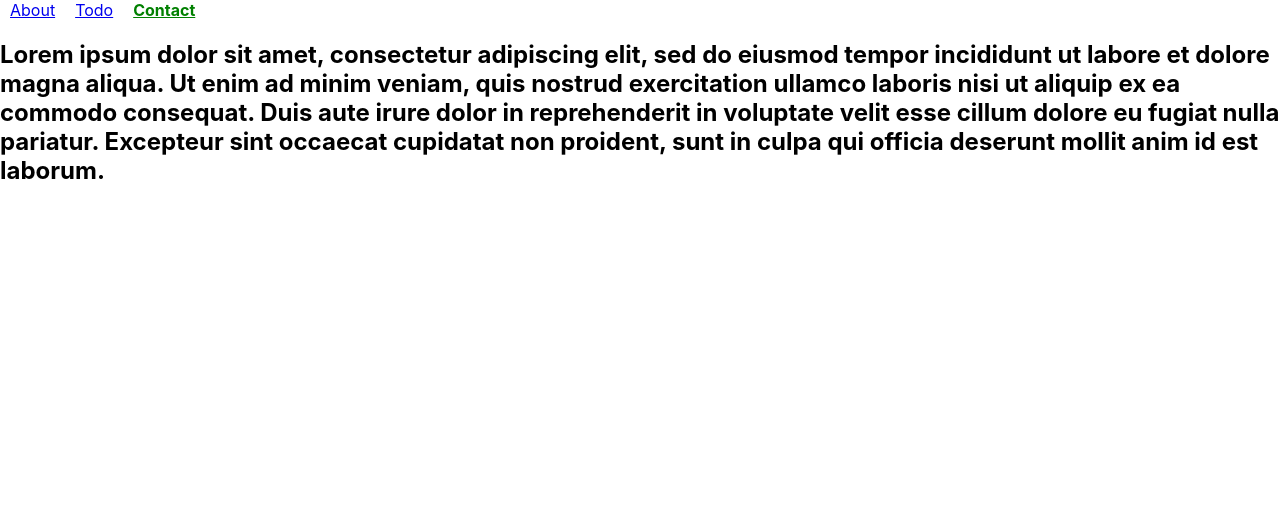
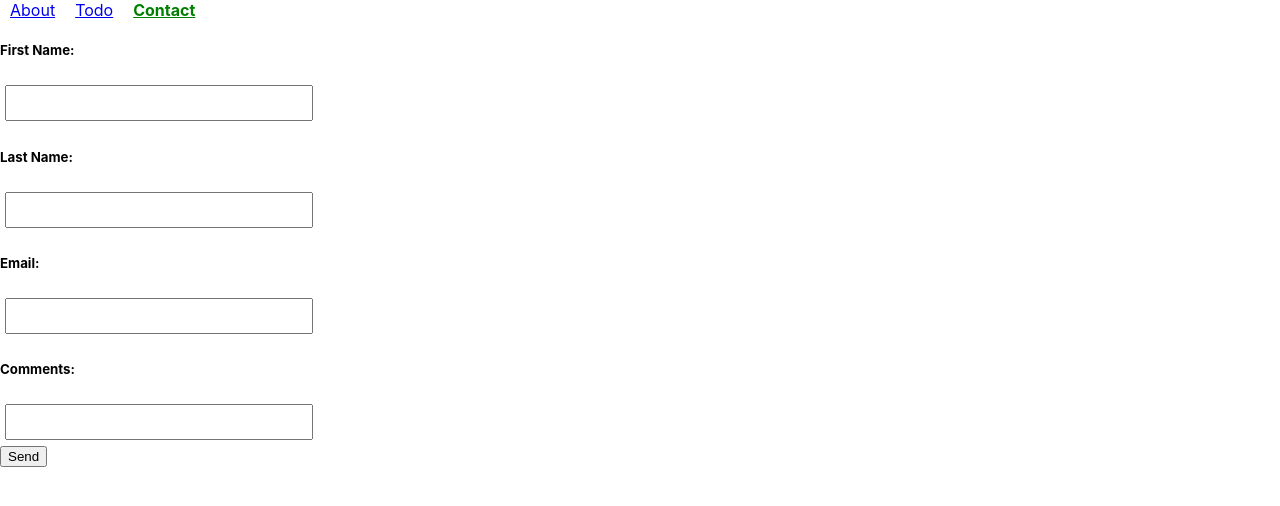
Before and after one commit to DavyBeer/Task-Management, a React (Create React App) app: page /contact in a window 1280 px wide. Shown: the top 506 px of the page. Built offline with nearby package versions, Linux system fonts and the light colour scheme.

Commit message:
Mulitplied input

```diff
--- a/src/components/Contact.jsx
+++ b/src/components/Contact.jsx
@@ -1,7 +1,59 @@
 import React from "react";
+import { Prompt } from "react-router-dom";
 
-const Contact = () => {
-  return <h2>Lorem ipsum dolor sit amet, consectetur adipiscing elit, sed do eiusmod tempor incididunt ut labore et dolore magna aliqua. Ut enim ad minim veniam, quis nostrud exercitation ullamco laboris nisi ut aliquip ex ea commodo consequat. Duis aute irure dolor in reprehenderit in voluptate velit esse cillum dolore eu fugiat nulla pariatur. Excepteur sint occaecat cupidatat non proident, sunt in culpa qui officia deserunt mollit anim id est laborum.</h2>;
-};
+class Contact extends React.Component {
+  constructor(props) {
+    super(props);
+    this.state = { value: "" };
+  }
+  handleChange(event) {
+    this.setState({ value: event.target.value });
+  }
+  handleSubmit() {
+    this.setState({ value: "" });
+  }
+  render() {
+    var style = {
+      width: 300,
+      height: 30,
+      margin: 5
+    };
+    return (
+      <div>
+        <h5>First Name:</h5>
+        <input
+          value={this.state.value}
+          onChange={this.handleChange.bind(this)}
+          style={style}
+        />
+        <h5>Last Name:</h5>
+        <input
+            value={this.state.value}
+            onChange={this.handleChange.bind(this)}
+            style={style}
+        />
+        <h5>Email:</h5>
+        <input
+            value={this.state.value}
+            onChange={this.handleChange.bind(this)}
+            style={style}
+        />
+        <h5>Comments:</h5>
+        <input
+            value={this.state.value}
+            onChange={this.handleChange.bind(this)}
+            style={style}
+        />
+        <div>
+          <button onClick={this.handleSubmit.bind(this)}>Send</button>
+        </div>
+        <Prompt
+          when={this.state.value !== ""}
+          message="are you sure you want to leave without sending a message?"
+        />
+      </div>
+    );
+  }
+}
 
 export default Contact;
```
